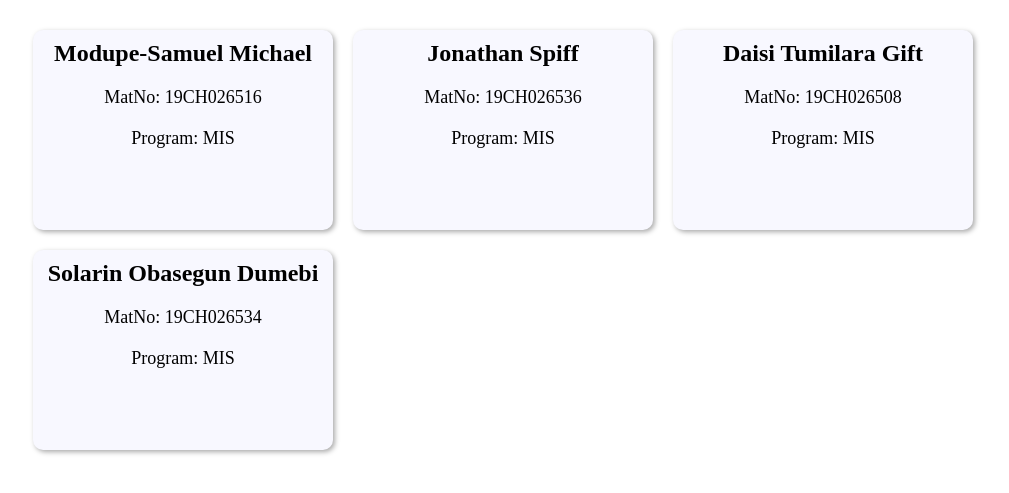
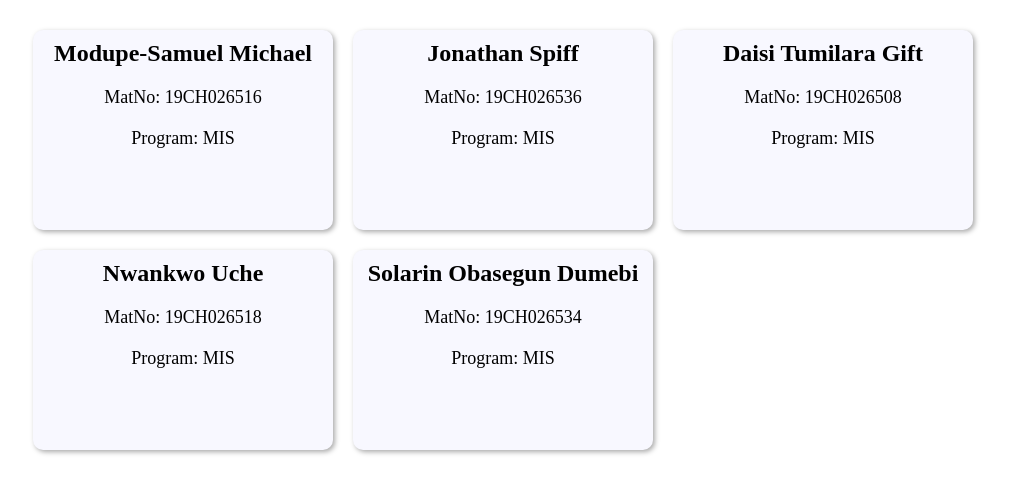
Before and after one commit to boluwatifeajayi/csc, a plain HTML site: page group.html in a window 1280 px wide. Shown: the part 121-614 px from the top of the page, without its empty margins (77-1086 px from the left). Drawn offline with Linux system fonts and the light colour scheme.

Commit message:
added uche

```diff
--- a/group.html
+++ b/group.html
@@ -63,6 +63,11 @@
 		<div class="course">Program: MIS</div>
 	  </div>
 	  <div class="card">
+		<div class="name">Nwankwo Uche</div>
+		<div class="age">MatNo: 19CH026518</div>
+		<div class="course">Program: MIS</div>
+	  </div>
+	  <div class="card">
 		<div class="name">Solarin Obasegun Dumebi</div>
 		<div class="age">MatNo: 19CH026534</div>
 		<div class="course">Program: MIS</div>
```
